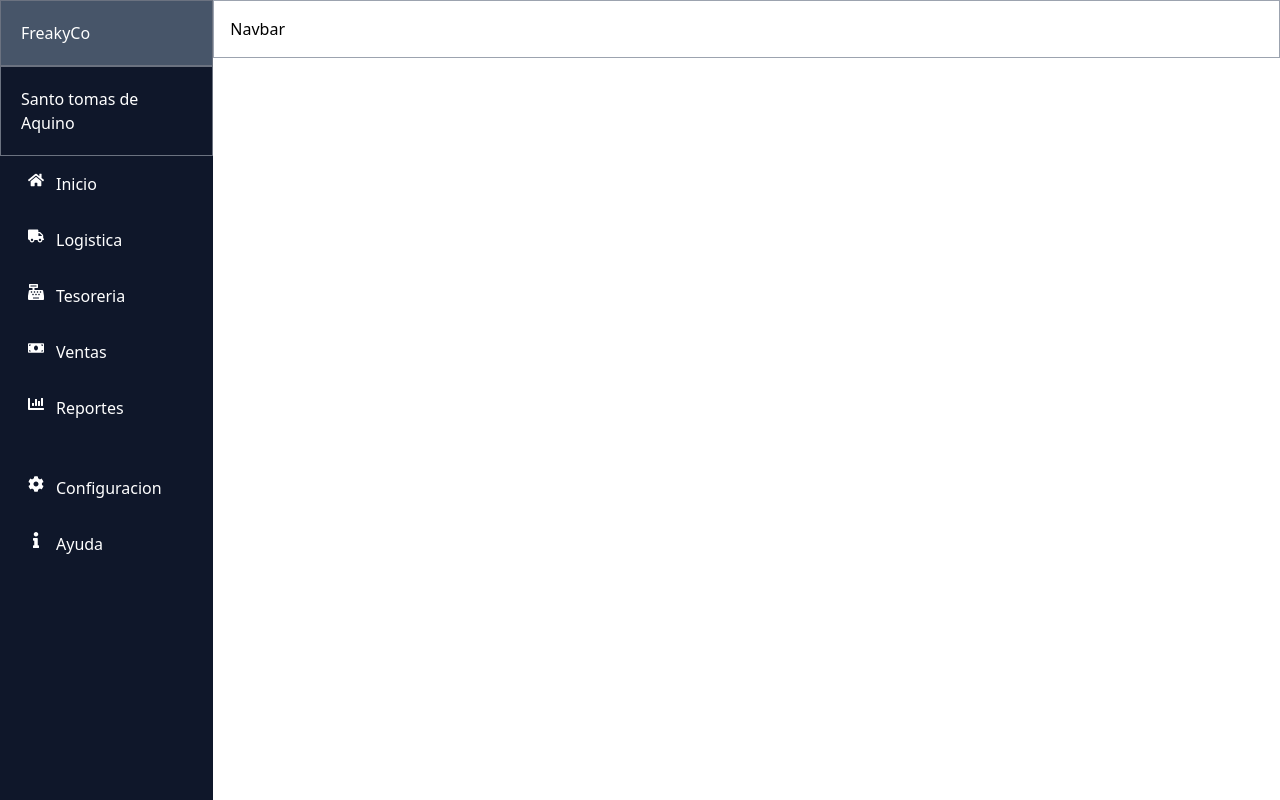
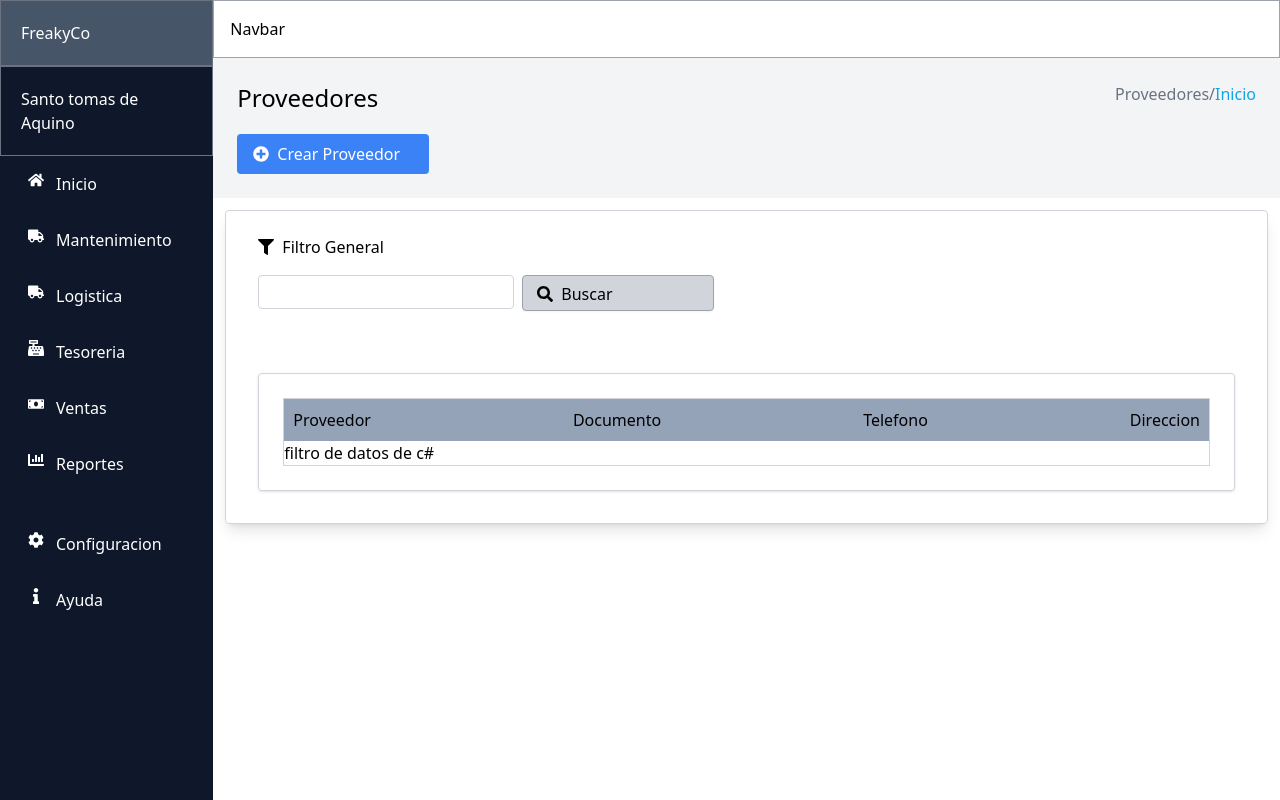
Before and after one commit to Hearly98/Inventario_School, a React (Create React App) app: page /proveedores in a window 1280 px wide. Built offline with nearby package versions, Linux system fonts and the light colour scheme.

Commit message:
Agregando pages Maintance y sub menus desplegables

```diff
--- a/src/App.js
+++ b/src/App.js
@@ -4,14 +4,14 @@ import Navbar from './components/Navbar';
 import '../src/App.css'
 import Sidebar from './components/Sidebar';
 import Home from './pages/Home';
-import Logistic from './pages/Logistics/Logistic';
-import Sales from './pages/Sales/Sales'
+import Products from './pages/Maintenance/Products';
+import Provider from './pages/Maintenance/Provider'
 import Reports from './pages/Report/Reports';
 import Settings from './pages/Settings'
 import HelpDesk from './pages/HelpDesk/HelpDesk'
 import ReportAlmacen from './pages/Report/ReportAlmacen';
 import ReportVentas from './pages/Report/ReportVentas';
-import Client from './pages/Logistics/Client';
+import Client from './pages/Maintenance/Client';
 function App() {
   return (
     <Router>
@@ -22,10 +22,10 @@ function App() {
         <Navbar/>
         <Routes>
           <Route path='/'  exact={true} Component={Home}/>
-          <Route path='/logistica'  exact={true} Component={ReportVentas}/>
-          <Route path='/ventas'  exact={true} Component={Client}/>
-          <Route path='/reportes'  exact={true} Component={ReportAlmacen}/>
-          <Route path='/configuracion'  exact={true} Component={Settings}/>
+          <Route path='/clientes'  exact={true} Component={Client}/>
+          <Route path='/productos'  exact={true} Component={Products}/>
+          <Route path='/proveedores'  exact={true} Component={Provider}/>
+          <Route path='/configuracion'  exact={true} Component={ReportAlmacen}/>
           <Route path='/ayuda' exact={true}  Component={HelpDesk}/>
         </Routes>
         </div>
--- a/src/components/Sidebar.js
+++ b/src/components/Sidebar.js
@@ -1,7 +1,24 @@
-import React from "react";
+import React, {useState} from "react";
 import { NavLink } from "react-router-dom";
 import * as FaIcons from 'react-icons/fa';
 const Sidebar = () =>{
+    const [showMantenimiento, setShowMantenimiento] = useState(false);
+    const [showLogistica, setShowLogistica] = useState(false);
+    const [showReportes, setShowReportes] = useState(false);
+
+    // Funciones para mostrar/ocultar los submenús
+    const toggleMantenimiento = () => {
+      setShowMantenimiento(!showMantenimiento);
+    };
+
+    const toggleLogistica = () => {
+      setShowLogistica(!showLogistica);
+    };
+
+    const toggleReportes = () => {
+      setShowReportes(!showReportes);
+    };
+
     return (
         <div className="w-64 h-screen bg-slate-900 text-base text-white" >
            <ul>
@@ -12,10 +29,39 @@ const Sidebar = () =>{
                 Santo tomas de Aquino
                 </li>
                 <li className="p-2 hover:bg-slate-600">
-                <NavLink to="/" exact={true} className="flex m-2" activeclassname="active"><FaIcons.FaHome className="mx-3"/>Inicio</NavLink>
+                    <NavLink to="/" exact={true} className="flex m-2" activeclassname="active"><FaIcons.FaHome className="mx-3"/>Inicio</NavLink>
                 </li>
-                <li className="p-2 hover:bg-slate-600">
-                <NavLink to="/logistica" exact={true} className="flex m-2" activeclassname="active"><FaIcons.FaTruck className="mx-3"/>Logistica</NavLink>
+                <li className="p-2 hover:bg-slate-600 " onClick={toggleMantenimiento}>
+                    <p className="flex m-2 cursor-pointer"><FaIcons.FaTruck className="mx-3 "/>Mantenimiento</p>
+                {showMantenimiento && (
+                <ul>
+                        <li className="p-3 hover:bg-slate-500">
+                        <NavLink to="/clientes" exact={true} className="flex" activeclassname="active"><FaIcons.FaStopCircle className="mx-3 mt-1"/>Clientes</NavLink>
+                        </li>
+                        <li className="p-3 hover:bg-slate-500">
+                        <NavLink to="/productos" exact={true} className="flex" activeclassname="active"><FaIcons.FaStopCircle className="mx-3 mt-1"/>Productos</NavLink>
+                        </li>
+                        <li className="p-3 hover:bg-slate-500">
+                        <NavLink to="/proveedores" exact={true} className="flex" activeclassname="active"><FaIcons.FaStopCircle className="mx-3 mt-1"/>Proveedores</NavLink>
+                        </li>
+                </ul>
+                )}
+                </li>
+                <li className="p-2 hover:bg-slate-600" onClick={toggleLogistica}>
+                    <p className="flex m-2" ><FaIcons.FaTruck className="mx-3"/>Logistica</p>
+                    {showLogistica && (
+                <ul>
+                        <li className="p-3 hover:bg-slate-500">
+                        <NavLink to="/ordenDeCompra" exact={true} className="flex" activeclassname="active"><FaIcons.FaStopCircle className="mx-3 mt-1"/>Orden de Compra</NavLink>
+                        </li>
+                        <li className="p-3 hover:bg-slate-500">
+                        <NavLink to="/stockAlmacen" exact={true} className="flex" activeclassname="active"><FaIcons.FaStopCircle className="mx-3 mt-1"/>Stock Almacen</NavLink>
+                        </li>
+                        <li className="p-3 hover:bg-slate-500">
+                        <NavLink to="/movimientos" exact={true} className="flex" activeclassname="active"><FaIcons.FaStopCircle className="mx-3 mt-1"/>Movimientos</NavLink>
+                        </li>
+                </ul>
+                    )}
                 </li>
                 <li className="p-2 hover:bg-slate-600">
                 <NavLink to="/tesoreria" exact={true} className="flex m-2" activeclassname="active"><FaIcons.FaCashRegister className="mx-3"/>Tesoreria</NavLink>
@@ -23,9 +69,21 @@ const Sidebar = () =>{
                 <li className="p-2 hover:bg-slate-600">
                 <NavLink to="/ventas" exact={true} className="flex m-2" activeclassname="active"><FaIcons.FaMoneyBill className="mx-3"/>Ventas</NavLink>
                 </li>
-                <li className="p-2 hover:bg-slate-600">
-                <NavLink to="/reportes" exact={true} className="flex m-2" activeclassname="active"><FaIcons.FaChartBar className="mx-3"/>Reportes</NavLink>
-
+                <li className="p-2 hover:bg-slate-600" onClick={toggleReportes}>
+                    <p className="flex m-2 cursor-pointer"><FaIcons.FaChartBar className="mx-3 "/>Reportes</p>
+                {showReportes && (
+                <ul>
+                        <li className="p-3 hover:bg-slate-500">
+                        <NavLink to="/clientes" exact={true} className="flex" activeclassname="active"><FaIcons.FaStopCircle className="mx-3 mt-1"/>Reportes Ventas</NavLink>
+                        </li>
+                        <li className="p-3 hover:bg-slate-500">
+                        <NavLink to="/productos" exact={true} className="flex" activeclassname="active"><FaIcons.FaStopCircle className="mx-3 mt-1"/>Reportes Stock</NavLink>
+                        </li>
+                        <li className="p-3 hover:bg-slate-500">
+                        <NavLink to="/proveedores" exact={true} className="flex" activeclassname="active"><FaIcons.FaStopCircle className="mx-3 mt-1"/>Cuentas Por Cobrar</NavLink>
+                        </li>
+                </ul>
+                )}
                 </li>
                 <li className="p-3"></li>
                 <li className="p-2 hover:bg-slate-600">
--- /dev/null
+++ b/src/pages/Maintenance/Products.js
@@ -0,0 +1,45 @@
+import React from "react";
+import * as FaIcons from 'react-icons/fa';
+const Products = () =>{
+    return(
+        <div>
+          <section className="w-100 bg-gray-100 p-6">
+            <div className="flex  justify-between mb-5">
+            <h1 className="font-medium text-2xl">Productos</h1>
+            <p className="text-gray-500">Productos/<a className="cursor-pointer text-sky-500 font-medium">Inicio</a></p>
+            </div>
+            <div className="bg-blue-500 text-white p-2 rounded w-48">
+            <a className="flex"><FaIcons.FaPlusCircle className="mx-2 m-1"/>Crear Productos</a>
+            </div>
+          </section>
+            <section className="shadow-lg rounded w-100 h-auto m-3 border border-gray-300">
+                <div className="p-6 flex">
+                    <div>
+                        <p className="flex font-medium mb-2"><FaIcons.FaFilter className="mx-2 m-1"/>Filtro General</p>
+                        <input className="border border-gray-300 m-2 p-1 rounded w-64"></input>
+                    </div>
+                    <div className="bg-gray-300 rounded w-48 h-9 p-1.5 mt-10 border border-gray-400 shadow-sm">
+                        <a className="flex"><FaIcons.FaSearch className="mx-2 m-1"/>Buscar</a>
+                    </div>
+                </div>
+                <div className="border border-gray-300 shadow w-100 h-full m-8 p-6 rounded">
+                    <table className="border w-full">
+                       <thead className="flex p-2 justify-between  bg-slate-400">
+                        <td className="font-medium">Nombre</td>
+                        <td className="font-medium">Codigo</td>
+                        <td className="font-medium">Marca</td>
+                        <td className="font-medium">Linea</td>
+                        <td className="font-medium">Tamaño/Modelo</td>
+                       </thead>
+                       <tbody>
+                        filtro de datos de c#
+                       </tbody>
+                    </table>
+                </div>
+
+            </section>
+
+        </div>
+    )
+}
+export default Products;
--- /dev/null
+++ b/src/pages/Maintenance/Provider.js
@@ -0,0 +1,44 @@
+import React from "react";
+import * as FaIcons from 'react-icons/fa';
+const Provider = () =>{
+    return(
+        <div>
+          <section className="w-100 bg-gray-100 p-6">
+            <div className="flex  justify-between mb-5">
+            <h1 className="font-medium text-2xl">Proveedores</h1>
+            <p className="text-gray-500">Proveedores/<a className="cursor-pointer text-sky-500 font-medium">Inicio</a></p>
+            </div>
+            <div className="bg-blue-500 text-white p-2 rounded w-48">
+            <a className="flex"><FaIcons.FaPlusCircle className="mx-2 m-1"/>Crear Proveedor</a>
+            </div>
+          </section>
+            <section className="shadow-lg rounded w-100 h-auto m-3 border border-gray-300">
+                <div className="p-6 flex">
+                    <div>
+                        <p className="flex font-medium mb-2"><FaIcons.FaFilter className="mx-2 m-1"/>Filtro General</p>
+                        <input className="border border-gray-300 m-2 p-1 rounded w-64"></input>
+                    </div>
+                    <div className="bg-gray-300 rounded w-48 h-9 p-1.5 mt-10 border border-gray-400 shadow-sm">
+                        <a className="flex"><FaIcons.FaSearch className="mx-2 m-1"/>Buscar</a>
+                    </div>
+                </div>
+                <div className="border border-gray-300 shadow w-100 h-full m-8 p-6 rounded">
+                    <table className="border w-full">
+                       <thead className="flex p-2 justify-between  bg-slate-400">
+                        <td className="font-medium">Proveedor</td>
+                        <td className="font-medium">Documento</td>
+                        <td className="font-medium">Telefono</td>
+                        <td className="font-medium">Direccion</td>
+                       </thead>
+                       <tbody>
+                        filtro de datos de c#
+                       </tbody>
+                    </table>
+                </div>
+
+            </section>
+
+        </div>
+    )
+}
+export default Provider;
```
Also changed, not shown: src/pages/Maintenance/Client.js (renamed from src/pages/Logistics/Client.js).
